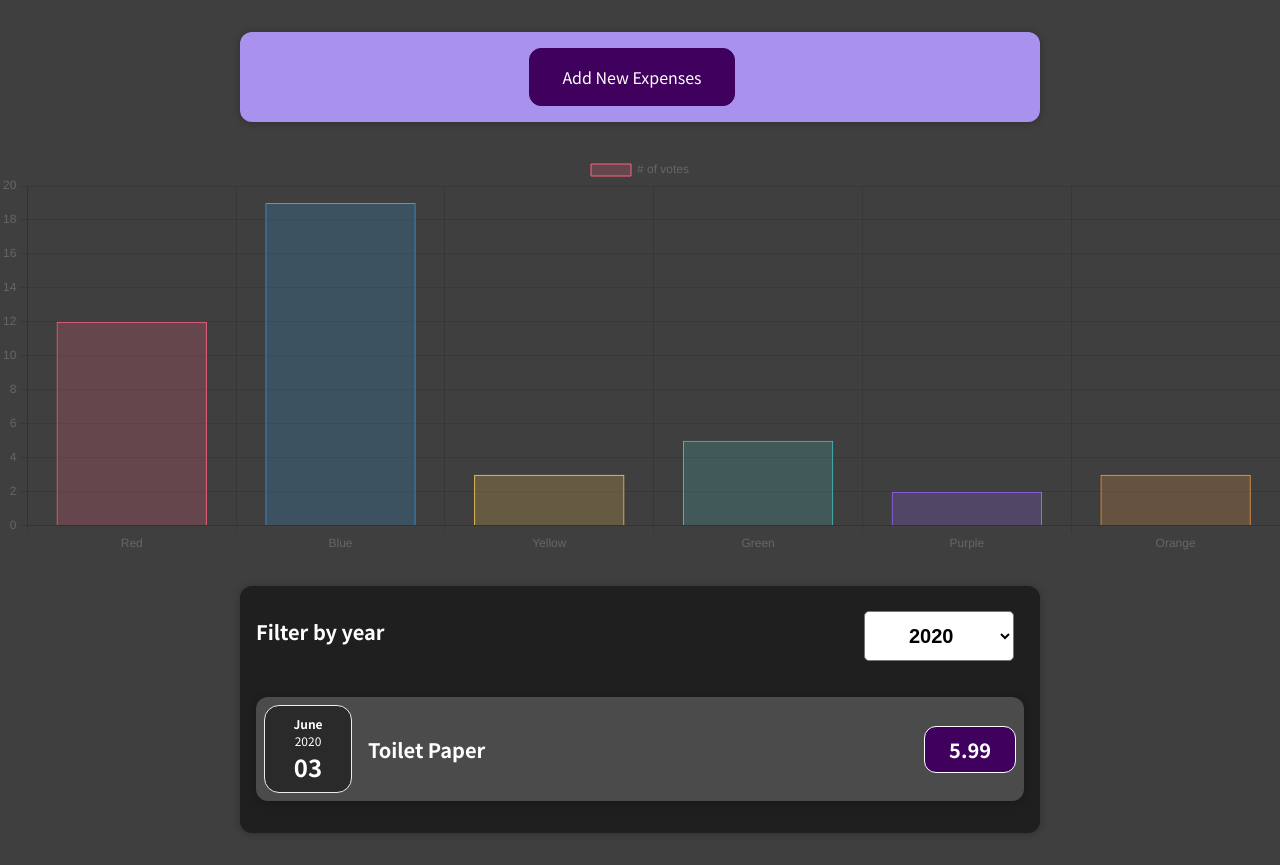
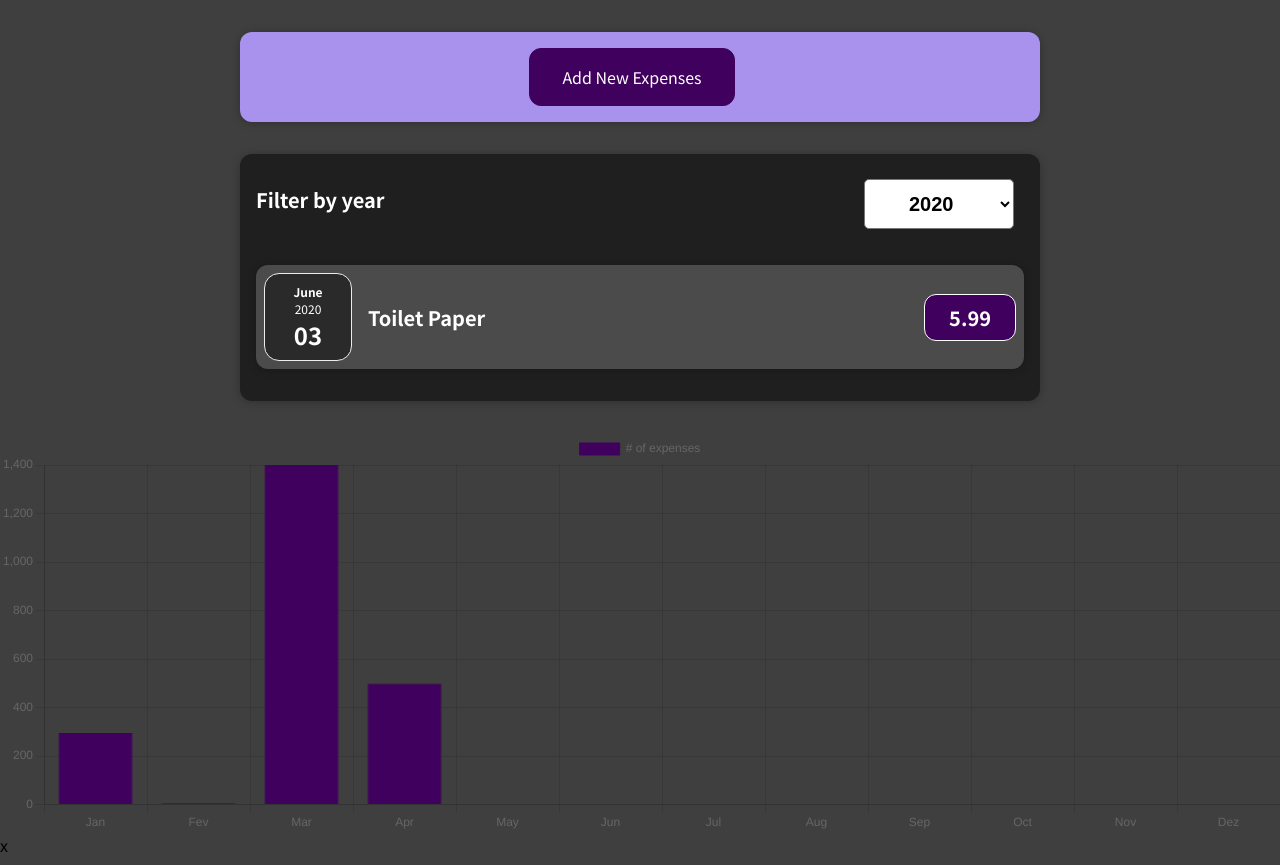
Before and after one commit to alexercolin/money-control, a React (Create React App) app: page / in a window 1280 px wide. Built offline with nearby package versions, Linux system fonts and the light colour scheme.

Commit message:
fix: add dynamic data

```diff
--- a/src/App.js
+++ b/src/App.js
@@ -35,9 +35,9 @@ const App = () => {
       <div></div>
       <div className="App">
         <NewExpenses onAddExpenses={newExpensesInput} />
-        <ExpenseChart />
         <Expenses data={expenses} />
-      </div>
+        <ExpenseChart data={expenses} />
+x      </div>
     </>
   );
 };
--- a/src/components/ExpensesChart/ExpenseChart.js
+++ b/src/components/ExpensesChart/ExpenseChart.js
@@ -2,38 +2,42 @@ import React from "react";
 import { Bar } from "react-chartjs-2";
 import "./ExpenseChart.css";
 
-const ExpenseChart = () => {
+const ExpenseChart = (props) => {
+  const { data } = props;
+
+  const amountCollection = data.map((index) => index.amount);
+
   return (
+    <>
       <div className="expense-chart">
         <Bar
           data={{
-          labels: ["Red", "Blue", "Yellow", "Green", "Purple", "Orange"],
+            labels: [
+              "Jan",
+              "Fev",
+              "Mar",
+              "Apr",
+              "May",
+              "Jun",
+              "Jul",
+              "Aug",
+              "Sep",
+              "Oct",
+              "Nov",
+              "Dez",
+            ],
             datasets: [
               {
-              label: "# of votes",
-              data: [12, 19, 3, 5, 2, 3],
-              backgroundColor: [
-                "rgba(255, 99, 132, 0.2)",
-                "rgba(54, 162, 235, 0.2)",
-                "rgba(255, 206, 86, 0.2)",
-                "rgba(75, 192, 192, 0.2)",
-                "rgba(153, 102, 255, 0.2)",
-                "rgba(255, 159, 64, 0.2)",
-              ],
-              borderColor: [
-                "rgba(255, 99, 132, 1)",
-                "rgba(54, 162, 235, 1)",
-                "rgba(255, 206, 86, 1)",
-                "rgba(75, 192, 192, 1)",
-                "rgba(153, 102, 255, 1)",
-                "rgba(255, 159, 64, 1)",
-              ],
+                label: "# of expenses",
+                data: amountCollection,
+                backgroundColor: ["#40005d"],
+                borderColor: ["#40005d"],
                 borderWidth: 1,
               },
             ],
           }}
           height={400}
-        width={600}
+          width={500}
           options={{
             maintainAspectRatio: false,
             scales: {
@@ -46,6 +50,7 @@ const ExpenseChart = () => {
           }}
         />
       </div>
+    </>
   );
 };
 
```
Lines whose indentation alone changed are shown as unchanged.
